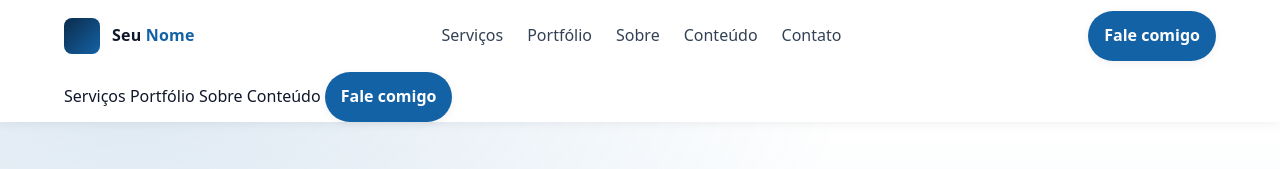
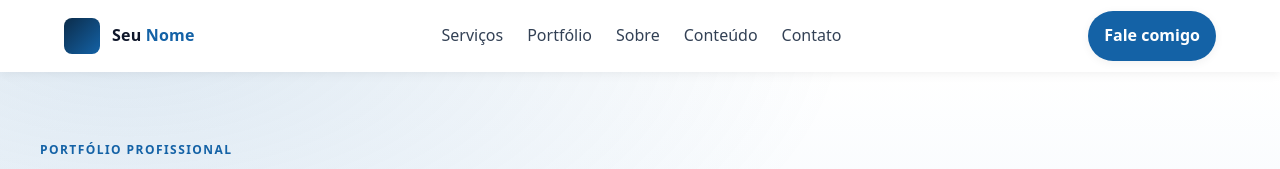
Before and after one commit to Angelo-Andrade/IoT-C2, a plain HTML site: page index.html in a window 1280 px wide. Shown: the top 169 px of the page. Drawn offline with Linux system fonts and the light colour scheme.

Commit message:
Remoção de botão extra

```diff
--- a/index.html
+++ b/index.html
@@ -183,15 +183,6 @@
       <button class="burger" aria-label="Abrir menu" aria-controls="mobile" aria-expanded="false">
         <span></span><span></span><span></span>
       </button>
-    </div>
-    <div class="mobile-panel" id="mobile" aria-hidden="true">
-      <div class="container">
-        <a href="#servicos">Serviços</a>
-        <a href="#portfolio">Portfólio</a>
-        <a href="#sobre">Sobre</a>
-        <a href="#conteudo">Conteúdo</a>
-        <a class="cta" href="#contato">Fale comigo</a>
-      </div>
     </div>
   </header>
 
```
